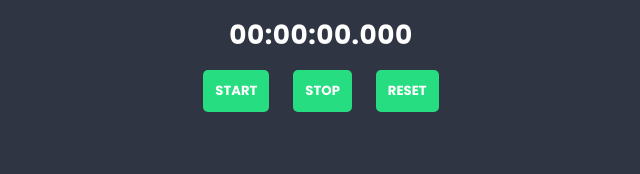
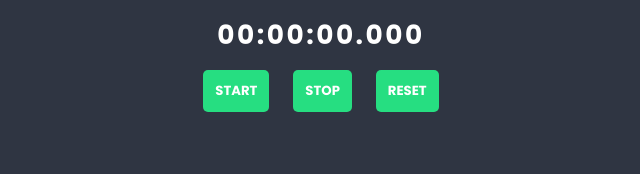
Before and after one commit to KatSobieska/timer-app, a React (Create React App) app: page / in a window 1280 px wide. Shown: the top 174 px of the page, without its empty margins (319-959 px from the left). Built offline with nearby package versions, Linux system fonts and the light colour scheme.

Commit message:
Increase letter-spacing

```diff
--- a/src/styles/global.scss
+++ b/src/styles/global.scss
@@ -11,7 +11,7 @@ body {
   font-family: $font-text;
   font-size: ($base-size * 1.1);
   color: $color-light;
-  letter-spacing: 0.5px;
+  letter-spacing: 2.5px;
 }
 
 :global(.container) {
```
